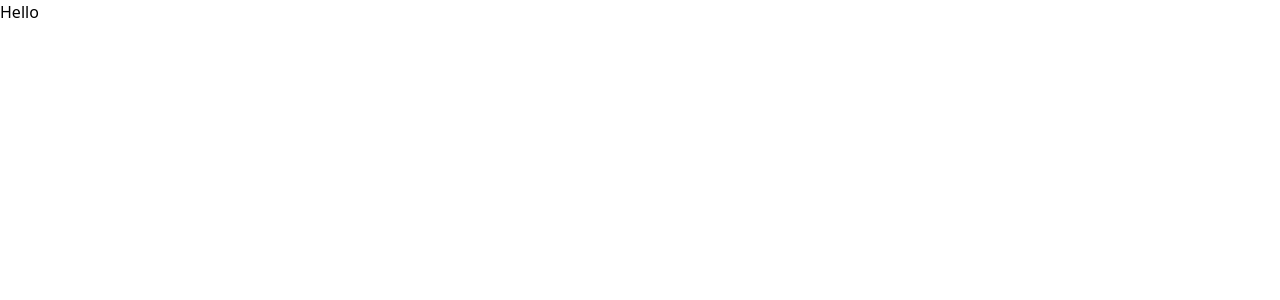
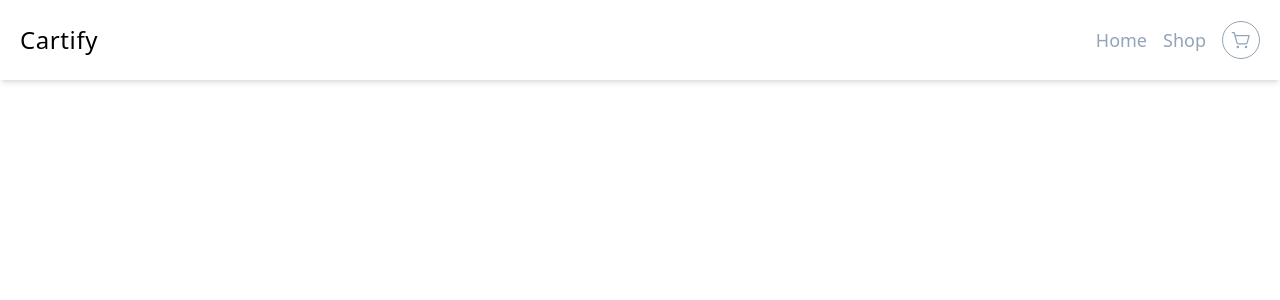
Before and after one commit to ManorSailor/cartify, a React (Vite) app: page / in a window 1280 px wide. Shown: the top 300 px of the page. Built offline with nearby package versions, Linux system fonts and the light colour scheme.

Commit message:
feat: Implement Navbar component

```diff
--- a/src/App.tsx
+++ b/src/App.tsx
@@ -1,5 +1,9 @@
-function App() {
-  return <h1>Hello</h1>;
+import { ReactElement } from "react";
+
+import Navbar from "./components/Navbar";
+
+function App(): ReactElement {
+  return <Navbar />;
 }
 
 export default App;
--- /dev/null
+++ b/src/components/Navbar/Navbar.tsx
@@ -0,0 +1,33 @@
+import { ReactElement } from "react";
+import { Link, NavLink } from "react-router-dom";
+import { Icon } from "@iconify/react";
+import "./navbar.css";
+
+function Navbar(): ReactElement {
+  return (
+    <nav className="flex justify-between items-center px-5 py-3 shadow-md min-h-[80px]">
+      <Link to="/home">
+        <h3 className="text-2xl tracking-wide">Cartify</h3>
+      </Link>
+
+      <ul className="flex items-center gap-4">
+        <li className="text-lg text-slate-400 hover:text-slate-500 transition-colors duration-300">
+          <NavLink to="/home">Home</NavLink>
+        </li>
+        <li className="text-lg text-slate-400 hover:text-slate-500 transition-colors duration-300">
+          <NavLink to="/shop">Shop</NavLink>
+        </li>
+        <li className="">
+          <button
+            className="p-2 border text-slate-400 hover:text-slate-500 border-slate-400 hover:border-slate-500 rounded-full transition-colors duration-300"
+            aria-label="View Cart"
+          >
+            <Icon icon="ph:shopping-cart-simple" width={20} aria-hidden />
+          </button>
+        </li>
+      </ul>
+    </nav>
+  );
+}
+
+export default Navbar;
--- /dev/null
+++ b/src/components/Navbar/index.tsx
@@ -0,0 +1,3 @@
+import Navbar from "./Navbar";
+
+export default Navbar;
--- /dev/null
+++ b/src/components/Navbar/navbar.css
@@ -0,0 +1,3 @@
+.active {
+  @apply text-slate-500;
+}
```
